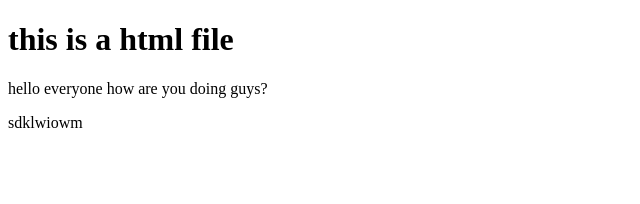
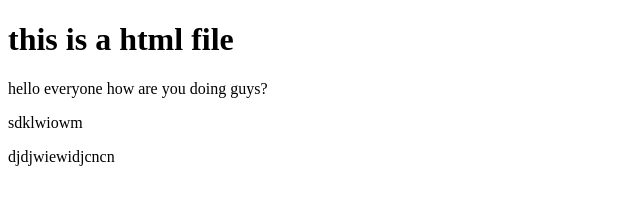
Before and after one commit to Ram-sanehi/prime-number, a plain HTML site: page index.html in a window 1280 px wide. Shown: the whole page, without its empty margins (0-640 px from the left). Drawn offline with Linux system fonts and the light colour scheme.

Commit message:
Fix #2 : resolve the error

```diff
--- a/index.html
+++ b/index.html
@@ -11,5 +11,6 @@
     </h1>
     <p>hello everyone how are you doing guys?</p>
     <p>sdklwiowm</p>
+    <p>djdjwiewidjcncn</p>
 </body>
 </html>
```
